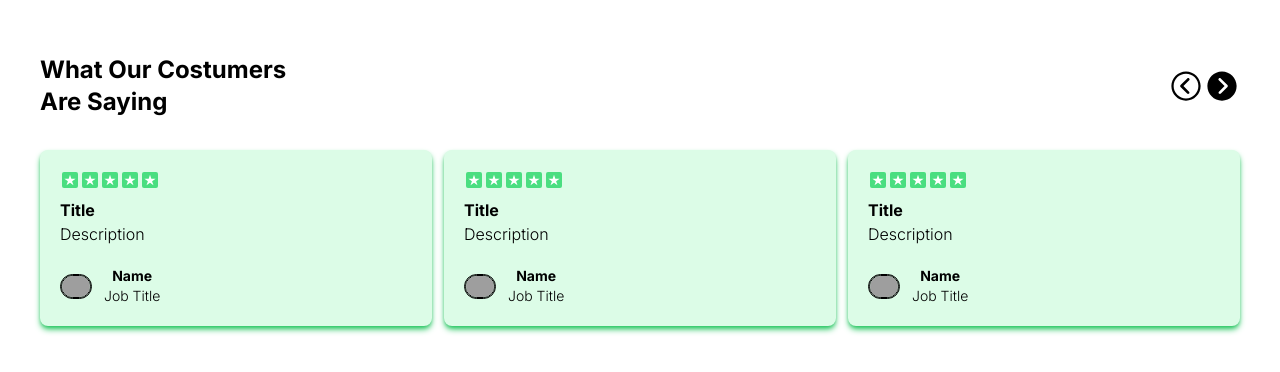
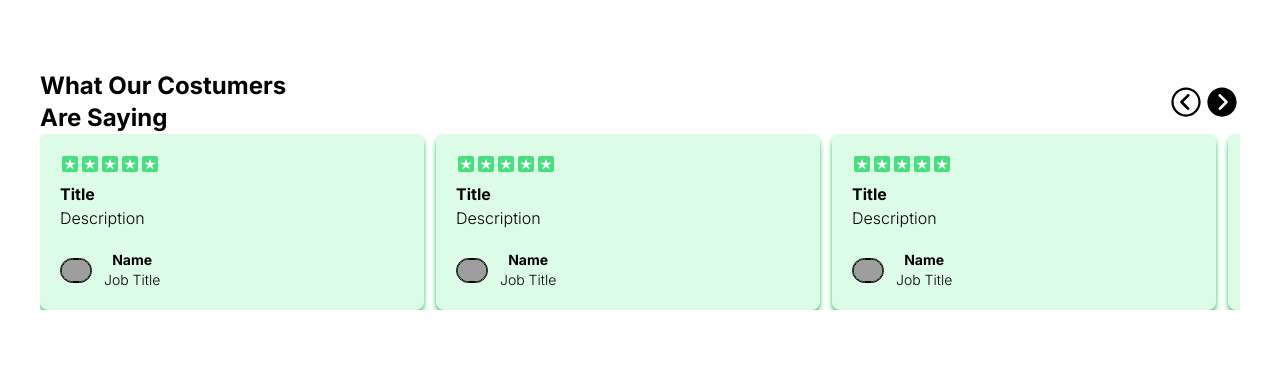
Before and after one commit to ainunnfh/ui-testimonials, a Next.js app: page / in a window 1280 px wide. Shown: the part 210-582 px from the top of the page. Built offline with nearby package versions, Linux system fonts and the light colour scheme; grey boxes are pictures that could not be loaded.

Commit message:
🆙update (page): create horizontal scrollbar

```diff
--- a/src/app/page.tsx
+++ b/src/app/page.tsx
@@ -23,8 +23,9 @@ export default function Home() {
           </button>
         </div>
       </div>
-
-      <div className=" grid grid-cols-3 gap-3 justify-center mt-8">
+      <div className="flex flex-row gap-3 justify-around overflow-x-scroll">
+        <TestimonialCard />
+        <TestimonialCard />
         <TestimonialCard />
         <TestimonialCard />
         <TestimonialCard />
```
